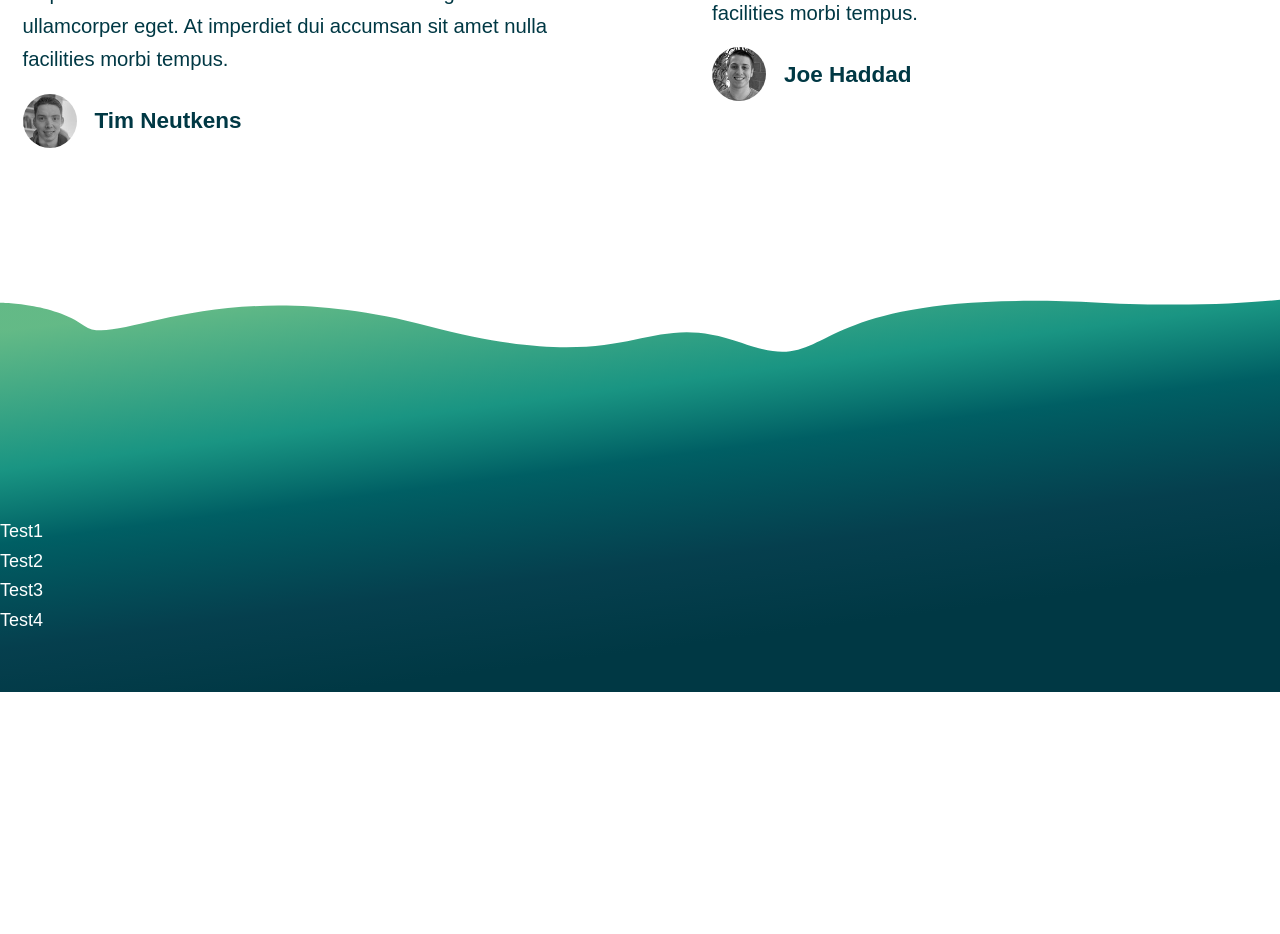
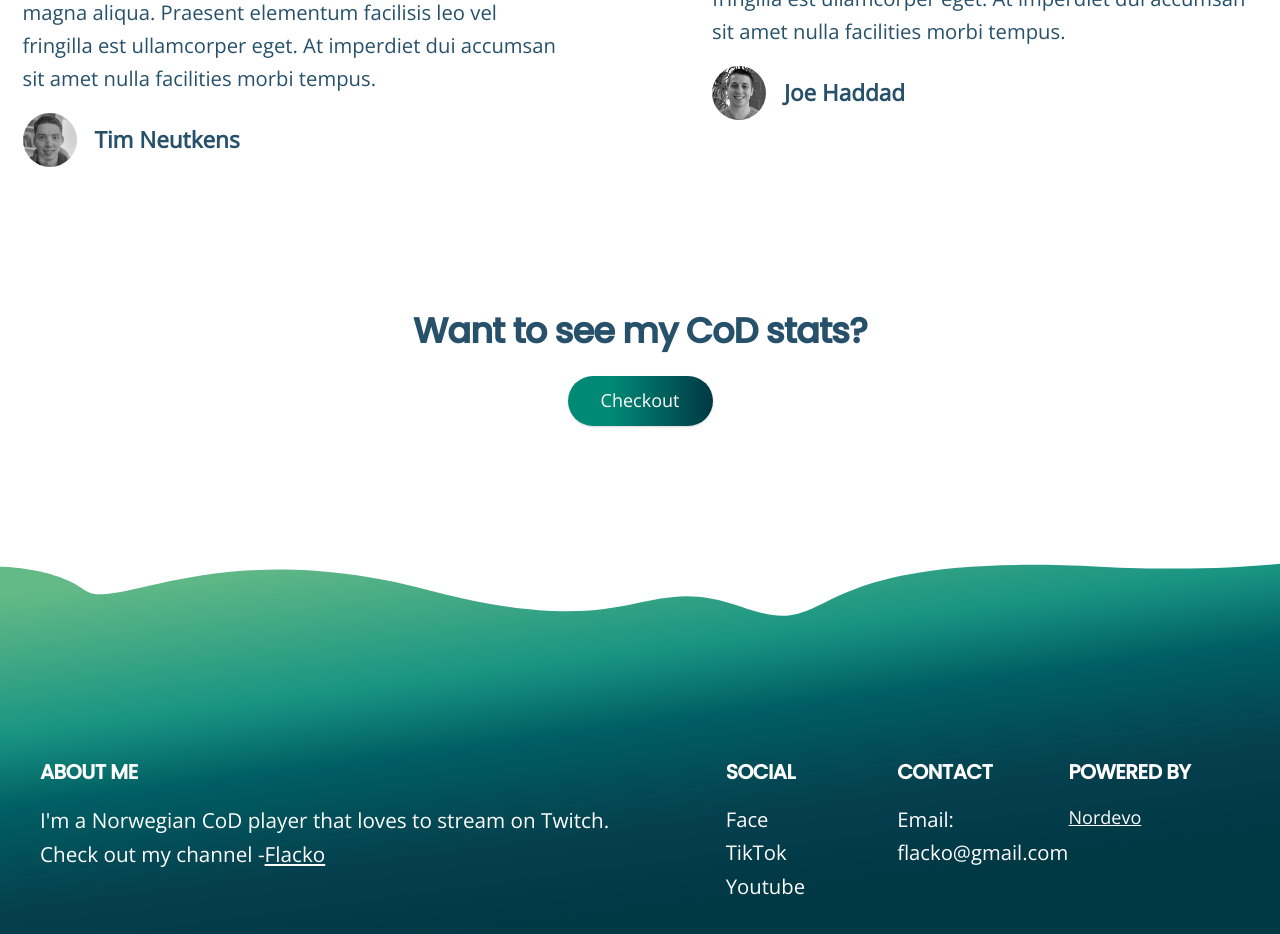
Before and after one commit to mwiby/Leflacko-esport, a Next.js app: page / in a window 1280 px wide. Shown: the part 2100-3034 px from the top of the page. Before the commit the page ends 2792 px from the top, so only its background shows below. Built offline with nearby package versions, Linux system fonts and the light colour scheme.

Commit message:
Update on footer and implementation of CallToAction section

```diff
--- a/components/Container/Container.js
+++ b/components/Container/Container.js
@@ -1,5 +1,5 @@
 import styles from "./Container.module.css";
 
 export default function Container({ children }) {
-  return <div classNme={styles.container}>{children}</div>;
+  return <div className={styles.container}>{children}</div>;
 }
--- a/components/Footer/Footer.js
+++ b/components/Footer/Footer.js
@@ -7,10 +7,36 @@ export default function Footer() {
       <Container>
         <div style={styles.logo}></div>
         <div className={styles.grid}>
-          <div>Test1</div>
-          <div>Test2</div>
-          <div>Test3</div>
-          <div>Test4</div>
+          <div>
+            <h5>About me</h5>
+            <p>
+              I'm a Norwegian CoD player that loves to stream on Twitch.
+              <br></br> Check out my channel -
+              <a href="https://www.twitch.tv/leflacko" target="_blank">
+                Flacko
+              </a>
+            </p>
+          </div>
+          <div>
+            <h5>Social</h5>
+            <ul>
+              <li>Face</li>
+              <li>TikTok</li>
+              <li>Youtube</li>
+            </ul>
+          </div>
+          <div>
+            <h5>Contact</h5>
+            <ul>
+              <li>Email: flacko@gmail.com</li>
+            </ul>
+          </div>
+          <div>
+            <h5>Powered By</h5>
+            <a href="https://www.nordevo.no" target="_blank">
+              Nordevo
+            </a>
+          </div>
         </div>
       </Container>
     </div>
--- a/components/Footer/Footer.module.css
+++ b/components/Footer/Footer.module.css
@@ -1,8 +1,17 @@
 .container {
+  --textColor: var(--white);
+  --hColor: var(--white);
+  --linkColor: var(--white);
   position: relative;
   height: 400px;
   background-size: cover;
   background-image: url("/images/footer.svg");
-  padding-top: 225px;
+  padding-top: 140px;
   color: var(--white);
 }
+
+.grid {
+  display: grid;
+  grid-template-columns: 4fr 1fr 1fr 1fr;
+  margin-top: 15px;
+}
--- a/pages/index.js
+++ b/pages/index.js
@@ -6,6 +6,7 @@ import Layout from "../components/layout";
 import { getAllPosts } from "../lib/api";
 import Head from "next/head";
 import { CMS_NAME } from "../lib/constants";
+import { CallToAction } from "../sections";
 
 export default function Index({ allPosts }) {
   const heroPost = allPosts[0];
@@ -30,6 +31,7 @@ export default function Index({ allPosts }) {
           )}
           {morePosts.length > 0 && <MoreStories posts={morePosts} />}
         </Container>
+        <CallToAction />
       </Layout>
     </>
   );
--- /dev/null
+++ b/sections/CallToAction/CallToAction.js
@@ -0,0 +1,10 @@
+import styles from "./CallToAction.module.css";
+
+export default function CallToAction() {
+  return (
+    <div className={styles.container}>
+      <h4>Want to see my CoD stats?</h4>
+      <button>Checkout</button>
+    </div>
+  );
+}
--- /dev/null
+++ b/sections/CallToAction/CallToAction.module.css
@@ -0,0 +1,9 @@
+.container {
+  text-align: center;
+  --h4: var(--h3);
+  margin-bottom: 130px;
+}
+
+.container > h4 {
+  margin-bottom: 25px;
+}
--- /dev/null
+++ b/sections/index.js
@@ -0,0 +1 @@
+export { default as CallToAction } from "./CallToAction/CallToAction";
--- a/styles/main.css
+++ b/styles/main.css
@@ -1,4 +1,5 @@
-@import url("https://fonts.googleapis.com/css2?family=Poppins:wght@400;500;600&family=Teko:wght@300;400;500&display=swap");
+@import url("https://fonts.googleapis.com/css2?family=Open+Sans:ital,wght@0,300;0,400;1,300&family=Poppins:wght@300;400;500&display=swap");
+
 :root {
   /* Colour Palette  */
   --darkGreen: #003844;
@@ -11,18 +12,18 @@
   /* Usage */
   --background: var(--white);
   --lineColor: var(--lightGreen);
-  --hColor: var(--lightGreen);
-  --textColor: var(--darkGreen);
-  --linkColor: var(--royal);
+  --hColor: var(var(--darkGreen));
+  --textColor: var(--royal);
+  --linkColor: var(--lightGreen);
 
   /* Typography */
   --headingFont: "Poppins", sans-serif;
-  --bodyFont: "Playfair Display", sans-serif;
+  --bodyFont: "Open Sans", sans-serif;
   --headingWeight: 400;
   --bodyWeight: 400;
   --baseFontSize: 112.5%;
 
-  --p: 1.25rem;
+  --p: 1.15rem;
   --h1: 3.052rem;
   --h2: 2.441rem;
   --h3: 1.953rem;
@@ -86,11 +87,11 @@ body {
 }
 
 *:focus {
-  outline-color: var(--pink);
+  outline-color: var(--darkGreen);
 }
 
 *::selection {
-  background-color: var(--pink);
+  background-color: var(--darkGreen);
   color: var(--white);
 }
 
@@ -220,7 +221,11 @@ button {
   --buttonBackground: var(--white);
   --buttonTextColor: var(--white);
 
-  background: linear-gradient(0.25turn, var(--pink) 30%, var(--blue));
+  background: linear-gradient(
+    0.25turn,
+    var(--lightGreen) 30%,
+    var(--darkGreen)
+  );
   color: var(--buttonTextColor);
   appearance: none;
   border: none;
@@ -232,7 +237,7 @@ button {
 }
 
 button:hover {
-  box-shadow: var(--shadow-2);
+  box-shadow: var(--shadow-4);
 }
 
 button:focus {
```
